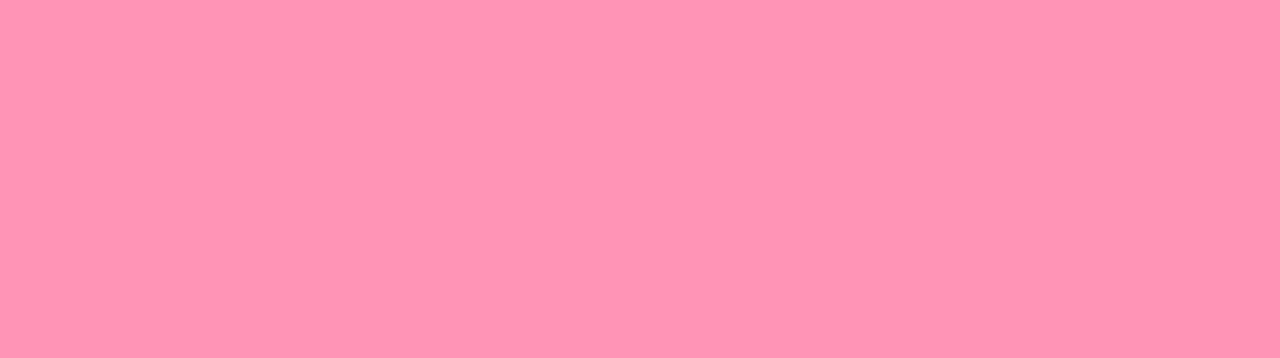
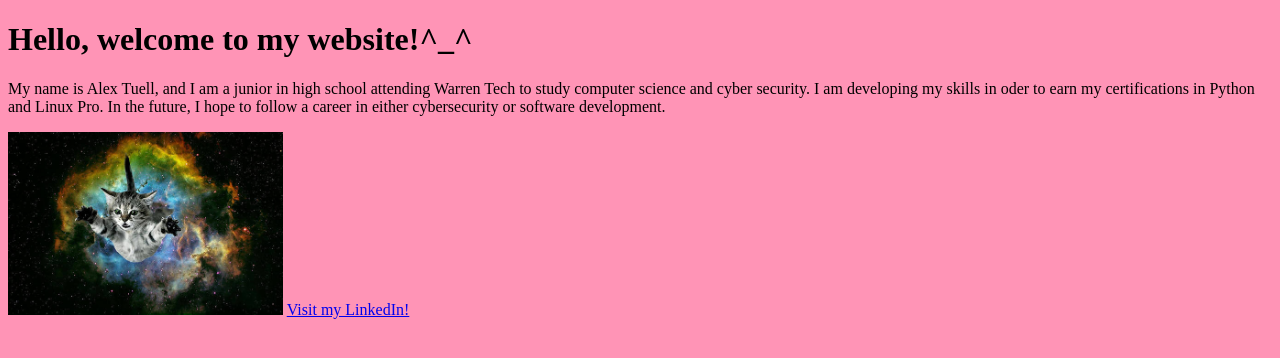
Before and after one commit to AlexT-3/AlexT-3.github.io, a plain HTML site: page index.html in a window 1280 px wide. Drawn offline with Linux system fonts and the light colour scheme.

Commit message:
update bg

```diff
--- a/index.html
+++ b/index.html
@@ -3,8 +3,10 @@
 <head>
     <title>Alex's Super Awesome Website</title>
     <style>
-    body { background-color: rgb(255, 148, 182); }
-    <style>
+        body {
+            background-color: rgb(255, 148, 182);
+        }
+    </style>
 </head>
 <body>
     <h1>Hello, welcome to my website!^_^</h1>
```
